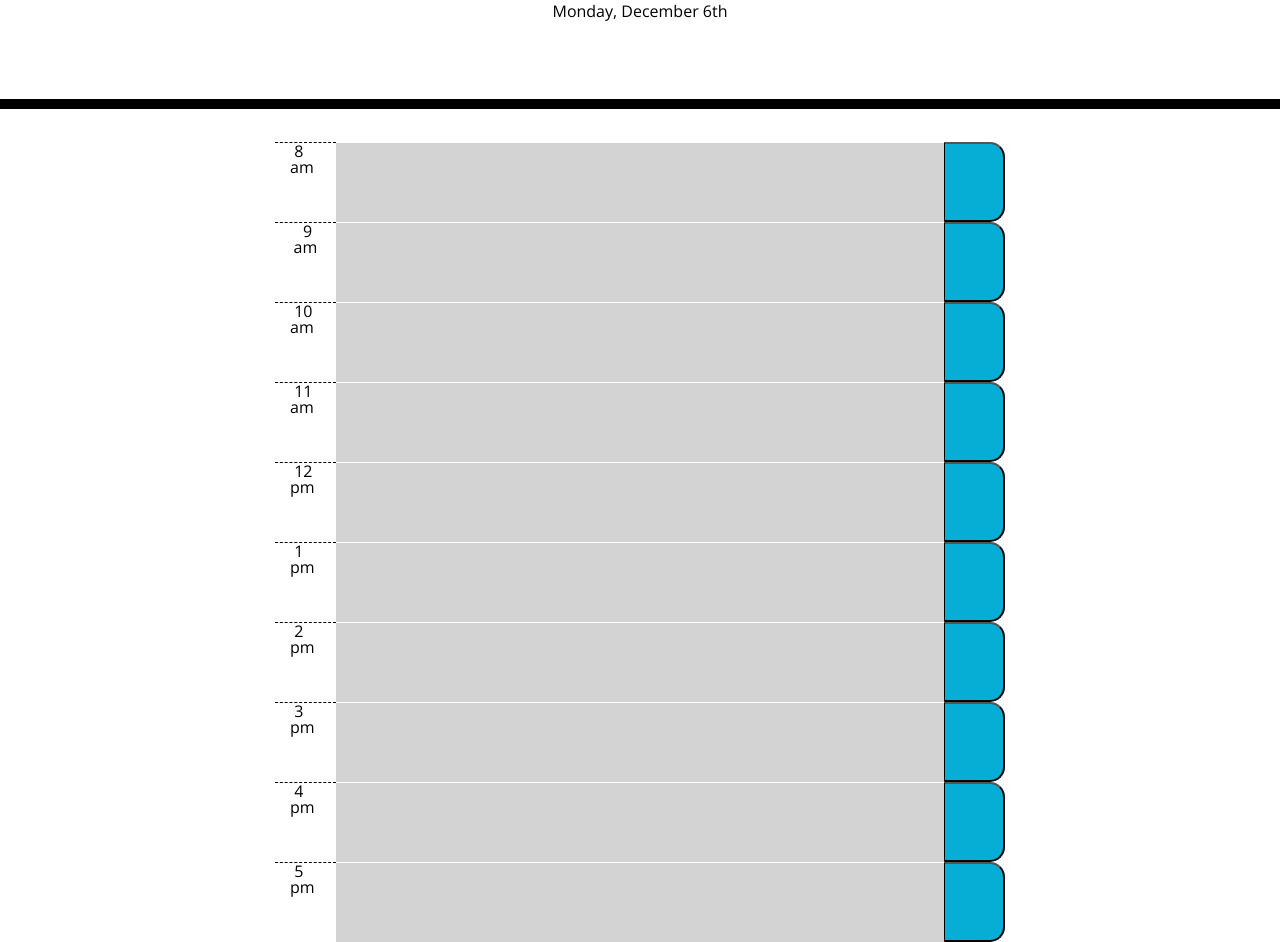
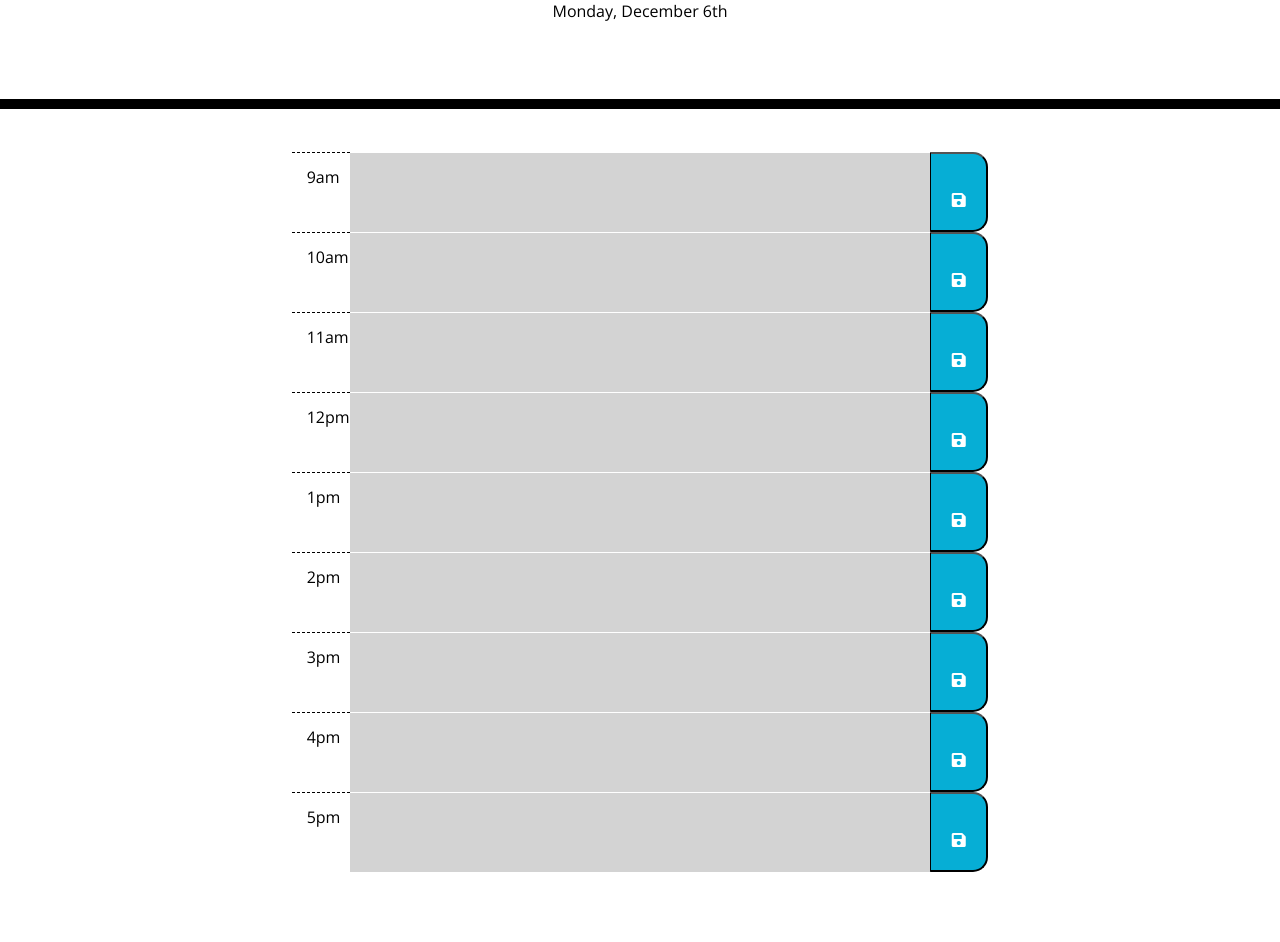
Before and after one commit to ingramwd/Work-Day-Scheduler, a plain HTML site: page Develop/index.html in a window 1280 px wide. Shown: the part 191-1133 px from the top of the page. After the commit the page ends 1063 px from the top, so only its background shows below. Drawn offline with nearby package versions, Linux system fonts and the light colour scheme.

Commit message:
added event listeners to buttons and added minor details to match the mock up

```diff
--- a/Develop/index.html
+++ b/Develop/index.html
@@ -23,64 +23,76 @@
   <div class="container">
     <div class="row d-flex justify-content-center">
 
-      <div class="col-8 d-flex justify-content-center">
-        <div class="col-1 hour"> 8 am</div>
+      <div class="time col-8 time-block d-flex justify-content-center">
+        <div class="col-1 hour"> 9am</div>
         <textarea class="description bg row" cols="80" rows="2"></textarea>
-        <button class=" col-1 saveBtn"></button>
+        <button class=" col-1 saveBtn">
+          <i class="fas fa-save"></i>
+        </button>
       </div>
 
-      <div class="col-8 time-block d-flex justify-content-center">
-        <div class="col-1 hour"> 9 am</div>
+      <div class="time col-8 d-flex justify-content-center">
+        <div class="col-1 hour"> 10am</div>
         <textarea class="description bg row" cols="80" rows="2"></textarea>
-        <button class=" col-1 saveBtn"></button>
+        <button class=" col-1 saveBtn">
+          <i class="fas fa-save"></i>
+        </button>
       </div>
 
-      <div class="col-8 d-flex justify-content-center">
-        <div class="col-1 hour"> 10 am</div>
+      <div class="time col-8 d-flex justify-content-center">
+        <div class="col-1 hour"> 11am</div>
         <textarea class="description bg row" cols="80" rows="2"></textarea>
-        <button class=" col-1 saveBtn"></button>
+        <button class=" col-1 saveBtn">
+          <i class="fas fa-save"></i>
+        </button>
       </div>
 
-      <div class="col-8 d-flex justify-content-center">
-        <div class="col-1 hour"> 11 am</div>
+      <div class="time col-8 d-flex justify-content-center">
+        <div class="col-1 hour"> 12pm</div>
         <textarea class="description bg row" cols="80" rows="2"></textarea>
-        <button class=" col-1 saveBtn"></button>
+        <button class=" col-1 saveBtn">
+          <i class="fas fa-save"></i>
+        </button>
       </div>
 
-      <div class="col-8 d-flex justify-content-center">
-        <div class="col-1 hour"> 12 pm</div>
+      <div class="time col-8 d-flex justify-content-center">
+        <div class="col-1 hour"> 1pm</div>
         <textarea class="description bg row" cols="80" rows="2"></textarea>
-        <button class=" col-1 saveBtn"></button>
+        <button class=" col-1 saveBtn">
+          <i class="fas fa-save"></i>
+        </button>
       </div>
 
-      <div class="col-8 d-flex justify-content-center">
-        <div class="col-1 hour"> 1 pm</div>
+      <div class="time col-8 d-flex justify-content-center">
+        <div class="col-1 hour"> 2pm</div>
         <textarea class="description bg row" cols="80" rows="2"></textarea>
-        <button class=" col-1 saveBtn"></button>
+        <button class=" col-1 saveBtn">
+          <i class="fas fa-save"></i>
+        </button>
       </div>
 
-      <div class="col-8 d-flex justify-content-center">
-        <div class="col-1 hour"> 2 pm</div>
+      <div class="time col-8 d-flex justify-content-center">
+        <div class="col-1 hour"> 3pm</div>
         <textarea class="description bg row" cols="80" rows="2"></textarea>
-        <button class=" col-1 saveBtn"></button>
+        <button class=" col-1 saveBtn">
+          <i class="fas fa-save"></i>
+        </button>
       </div>
 
-      <div class="col-8 d-flex justify-content-center">
-        <div class="col-1 hour"> 3 pm</div>
+      <div class="time col-8 d-flex justify-content-center">
+        <div class="col-1 hour"> 4pm</div>
         <textarea class="description bg row" cols="80" rows="2"></textarea>
-        <button class=" col-1 saveBtn"></button>
+        <button class=" col-1 saveBtn">
+          <i class="fas fa-save"></i>
+        </button>
       </div>
 
-      <div class="col-8 d-flex justify-content-center">
-        <div class="col-1 hour"> 4 pm</div>
+      <div class="time col-8 d-flex justify-content-center">
+        <div class="col-1 hour"> 5pm</div>
         <textarea class="description bg row" cols="80" rows="2"></textarea>
-        <button class=" col-1 saveBtn"></button>
-      </div>
-
-      <div class="col-8 d-flex justify-content-center">
-        <div class="col-1 hour"> 5 pm</div>
-        <textarea class="description bg row" cols="80" rows="2"></textarea>
-        <button class=" col-1 saveBtn"></button>
+        <button class=" col-1 saveBtn">
+          <i class="fas fa-save"></i>
+        </button>
       </div>
 
     </div>
--- a/Develop/script.js
+++ b/Develop/script.js
@@ -1,6 +1,7 @@
 // global variables
 var currentDateEl = document.querySelector('#Date');
 var p = document.createElement("p");
+var saveButton = document.querySelectorAll(".saveBtn");
 
 // creating date and formatting it into a string
 var date = moment();
@@ -14,3 +15,14 @@ currentDateEl.appendChild(p);
 
 // Displays Date
 p.textContent = dateFormat;
+
+
+// save button for text element
+
+$(".time").on("click", "button", function (event) {
+    console.log(event)
+})
+
+var saveData = function () {
+    console.log("Hello");
+}
--- a/Develop/style.css
+++ b/Develop/style.css
@@ -37,7 +37,8 @@ textarea{
 .row {
   white-space: pre-wrap;
   height: 80px;
-  border-top: 1px solid white;;
+  border-top: 1px solid white;
+  padding: 10px 25px;
 }
 
 .hour {
@@ -67,9 +68,11 @@ textarea{
   border-bottom-right-radius: 15px;
   background-color: #06AED5;
   color: white;
+
 }
 
 .saveBtn i:hover {
   font-size: 20px;
   transition: all .3s ease-in-out;
+  color: #000000;
 }
```
